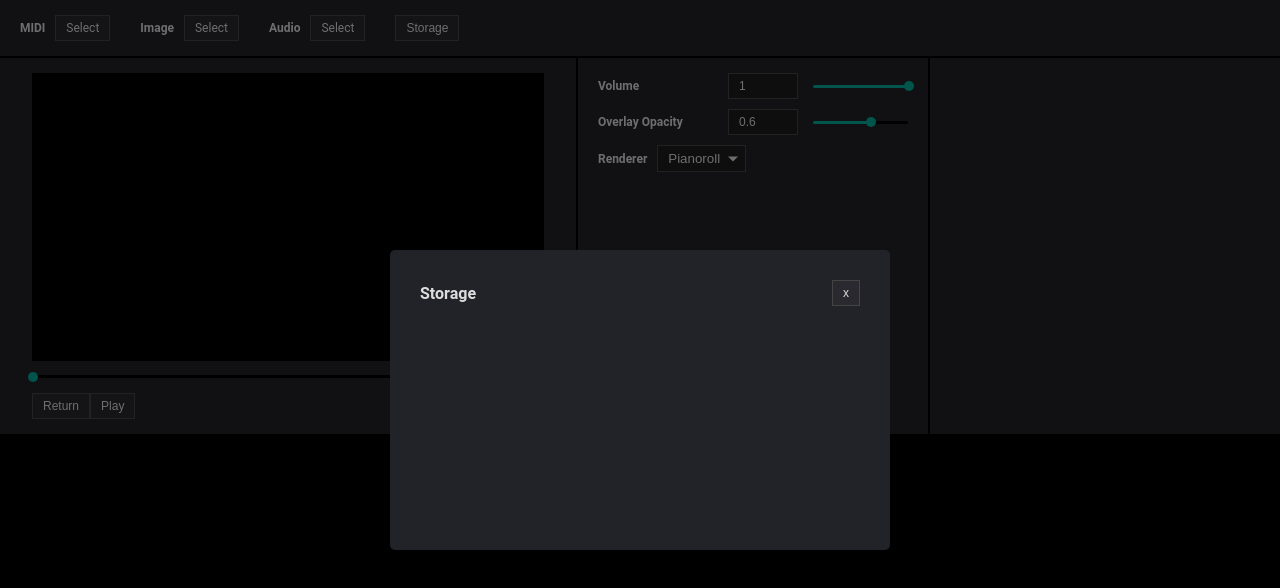
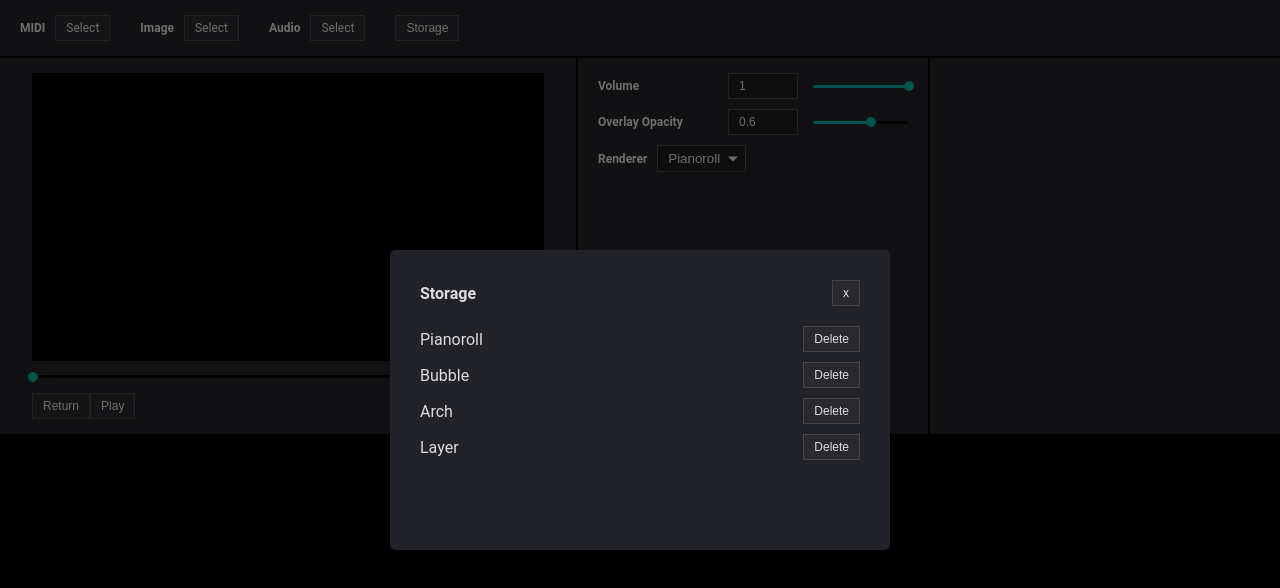
Before and after one commit to jinjor/midi-movie, a React (Vite) app: page / in a window 1280 px wide. Both pictures are taken after a click on the button "Storage". Shown: the top 588 px of the page. Built offline with nearby package versions, Linux system fonts and the light colour scheme.

Commit message:
delete rendering settings

```diff
--- a/src/components/MidiSettings/MidiSettings.tsx
+++ b/src/components/MidiSettings/MidiSettings.tsx
@@ -43,7 +43,7 @@ const MidiSpecificParams = (props: {
           className={styles.inputSlider}
           min={-60000}
           max={60000}
-          defaultValue={settings.midiOffset * 1000}
+          value={settings.midiOffset * 1000}
           onChange={handleMidiOffsetChange}
         />
       </ControlLabel>
@@ -52,7 +52,7 @@ const MidiSpecificParams = (props: {
           className={styles.inputSlider}
           min={0}
           max={127}
-          defaultValue={settings.minNote}
+          value={settings.minNote}
           onChange={setMinNoteChange}
         />
       </ControlLabel>
@@ -61,7 +61,7 @@ const MidiSpecificParams = (props: {
           className={styles.inputSlider}
           min={0}
           max={127}
-          defaultValue={settings.maxNote}
+          value={settings.maxNote}
           onChange={setMaxNoteChange}
         />
       </ControlLabel>
--- a/src/components/PlayerSettings/PlayerSettings.tsx
+++ b/src/components/PlayerSettings/PlayerSettings.tsx
@@ -23,7 +23,7 @@ export const PlayerSettings = (props: {
           min={0}
           max={1}
           step={0.1}
-          defaultValue={volume}
+          value={volume}
           onChange={setVolume}
         />
       </ControlLabel>
@@ -33,7 +33,7 @@ export const PlayerSettings = (props: {
           min={0}
           max={1}
           step={0.1}
-          defaultValue={opacity}
+          value={opacity}
           onChange={setOpacity}
         />
       </ControlLabel>
--- a/src/components/RendererSettings/RendererSettings.tsx
+++ b/src/components/RendererSettings/RendererSettings.tsx
@@ -38,6 +38,7 @@ const RendererConfig = () => {
   return (
     <>
       {renderer.module.config.props.map((p) => {
+        const value = props[p.id];
         return (
           <ControlLabel
             key={p.id}
@@ -50,13 +51,13 @@ const RendererConfig = () => {
                 min={p.min}
                 max={p.max}
                 step={p.step}
-                defaultValue={props[p.id] ?? p.defaultValue}
+                value={value}
                 onChange={(value) => setProp(p.id, value)}
               />
             ) : p.type === "boolean" ? (
               <input
                 type="checkbox"
-                checked={!!(props[p.id] ?? p.defaultValue)}
+                checked={!!value}
                 onChange={(e) => setProp(p.id, e.target.checked ? 1 : 0)}
               />
             ) : null}
--- /dev/null
+++ b/src/components/StorageModal/StorageModal.module.css
@@ -0,0 +1,11 @@
+.list {
+  display: flex;
+  flex-direction: column;
+  gap: 10px;
+  padding: 0;
+}
+.item {
+  display: flex;
+  justify-content: space-between;
+  align-items: center;
+}
--- a/src/components/StorageModal/StorageModal.tsx
+++ b/src/components/StorageModal/StorageModal.tsx
@@ -1,14 +1,28 @@
 import { useCounter } from "@/counter";
 import { Modal } from "@/ui/Modal";
+import {
+  useRendererNames,
+  useRendererSettingsDeleter,
+} from "@/usecase/renderer";
+import styles from "./StorageModal.module.css";
 
 export const StorageModal = () => {
   useCounter("StorageModal");
+  const rendererNames = useRendererNames();
+  const { deleteRendererProps } = useRendererSettingsDeleter();
   return (
     <Modal
       title="Storage"
       renderButton={(open) => <button onClick={open}>Storage</button>}
     >
-      {""}
+      <ul className={styles.list}>
+        {rendererNames.map((name) => (
+          <li key={name} className={styles.item}>
+            {name}
+            <button onClick={() => deleteRendererProps(name)}>Delete</button>
+          </li>
+        ))}
+      </ul>
     </Modal>
   );
 };
--- a/src/ui/InputSlider/InputSlider.tsx
+++ b/src/ui/InputSlider/InputSlider.tsx
@@ -1,14 +1,13 @@
 import { useCounter } from "@/counter";
 import { NumberInput } from "../NumberInput";
-import { useCallback, useState } from "react";
+import { useCallback } from "react";
 import { NumberSlider } from "../NumberSlider";
 import styles from "./InputSlider.module.css";
 import { cx } from "@/util";
 
 type Props = {
   className?: string;
-  value?: number;
-  defaultValue?: number;
+  value: number;
   onChange: (value: number) => void;
   max?: number;
   min?: number;
@@ -18,19 +17,15 @@ type Props = {
 export const InputSlider = ({
   className,
   value,
-  defaultValue,
   onChange,
   max,
   min,
   step,
 }: Props) => {
   useCounter("InputSlider");
-  const [sharedValue, setSharedValue] = useState(
-    value ?? defaultValue ?? min ?? max ?? 0,
-  );
+  const sharedValue = value ?? min ?? max ?? 0;
   const handleChange = useCallback(
     (value: number) => {
-      setSharedValue(value);
       onChange(value);
     },
     [onChange],
--- a/src/usecase/renderer.ts
+++ b/src/usecase/renderer.ts
@@ -5,17 +5,38 @@ import {
   selectedRendererAtom,
 } from "@/usecase/atoms";
 import { useAtom, useAtomValue } from "jotai";
-import { useCallback, useEffect } from "react";
+import { useCallback, useEffect, useMemo } from "react";
 
 export const useRendererNames = () => {
   return renderers.map((r) => r.name);
+};
+
+export const useRendererSettingsDeleter = () => {
+  const [allRendererProps, setAllRendererProps] = useAtom(allRendererPropsAtom);
+  const deleteRendererProps = useCallback(
+    (rendererName: string) => {
+      const { [rendererName]: _, ...newProps } = allRendererProps;
+      setAllRendererProps(newProps);
+    },
+    [allRendererProps, setAllRendererProps],
+  );
+  return {
+    deleteRendererProps,
+  };
 };
 
 export const useRenderer = () => {
   const renderer = useAtomValue(rendererAtom);
   const selectedRenderer = useAtomValue(selectedRendererAtom);
   const [allRendererProps, setAllRendererProps] = useAtom(allRendererPropsAtom);
-  const props = allRendererProps[selectedRenderer];
+
+  const props = useMemo(() => {
+    const props = { ...allRendererProps[selectedRenderer] };
+    for (const prop of renderer.module?.config.props ?? []) {
+      props[prop.id] = props[prop.id] ?? prop.defaultValue;
+    }
+    return props;
+  }, [renderer, allRendererProps, selectedRenderer]);
 
   const setProps = useCallback(
     (props: Record<string, number>) => {
@@ -59,7 +80,6 @@ export const useRendererUpdater = () => {
 export const useRendererLoader = () => {
   const [renderer, setRenderer] = useAtom(rendererAtom);
   const [selectedRenderer, setSelectedRenderer] = useAtom(selectedRendererAtom);
-  const [allRendererProps, setAllRendererProps] = useAtom(allRendererPropsAtom);
 
   const selectRenderer = useCallback(
     (name: string) => {
@@ -81,24 +101,13 @@ export const useRendererLoader = () => {
     void (async () => {
       try {
         const module = await importRendererModule(info.url);
-        const props = { ...allRendererProps[selectedRenderer] };
-        for (const prop of module.config.props) {
-          props[prop.id] = props[prop.id] ?? prop.defaultValue;
-        }
         setRenderer({ type: "Ready", module });
-        setAllRendererProps({ ...allRendererProps, [selectedRenderer]: props });
       } catch (e) {
         console.error(e);
         setRenderer({ type: "Error" });
       }
     })();
-  }, [
-    allRendererProps,
-    renderer,
-    selectedRenderer,
-    setAllRendererProps,
-    setRenderer,
-  ]);
+  }, [renderer, selectedRenderer, setRenderer]);
 
   return {
     selectedRenderer,
```
